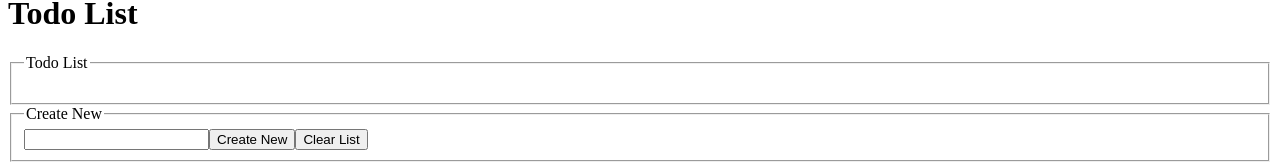
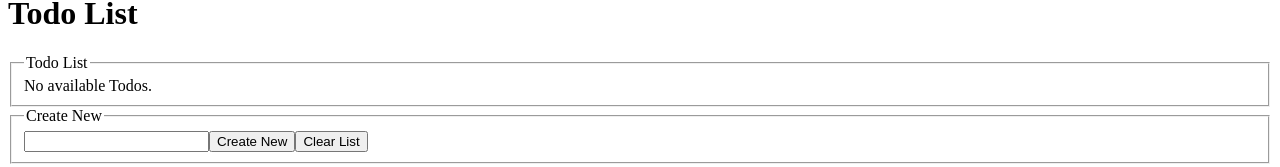
Before and after one commit to askides/clean-architecture-react, a React (Vite) app: page /todos in a window 1280 px wide. Shown: the part 129-296 px from the top of the page. Built offline with nearby package versions, Linux system fonts and the light colour scheme.

Commit message:
1 file modified

```diff
--- a/src/Presentation/TodoList.tsx
+++ b/src/Presentation/TodoList.tsx
@@ -1,5 +1,4 @@
 import { useFetchTodos } from "../Domain/UseCases/useFetchTodos";
-import { TodoDataSourceImpl } from "../Data/DataSources/TodoDataSource";
 import { TodoRepositoryImpl } from "../Data/Repositories/TodoRepositoryImpl";
 import { TodoLocalStorageDataSource } from "../Data/DataSources/Todo/TodoLocalStorageDataSource";
 
@@ -15,11 +14,17 @@ export function TodoList() {
       {isFetchTodosLoading ? (
         <div>Loading...</div>
       ) : (
-        <ul>
-          {todos?.map((todo) => (
-            <li key={todo.id}>{todo.title}</li>
-          ))}
-        </ul>
+        <>
+          {todos.length === 0 ? (
+            <div>No available Todos.</div>
+          ) : (
+            <ul>
+              {todos?.map((todo) => (
+                <li key={todo.id}>{todo.title}</li>
+              ))}
+            </ul>
+          )}
+        </>
       )}
     </fieldset>
   );
```
